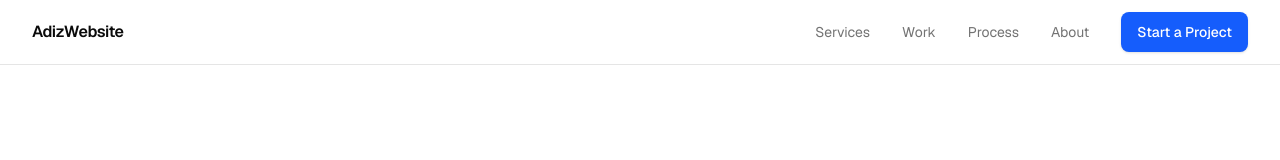
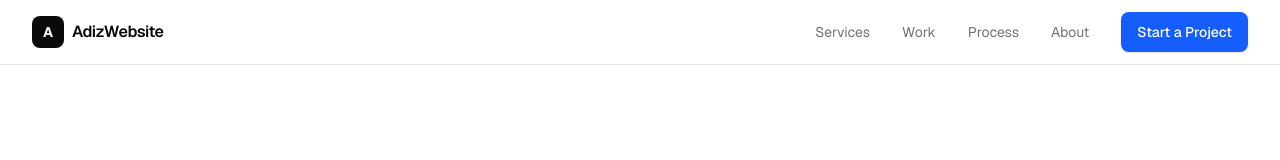
Before and after one commit to Dimasti1/adizwebsite, a Next.js app: page / in a window 1280 px wide. Shown: the top 160 px of the page. Built offline with nearby package versions, Linux system fonts and the light colour scheme.

Commit message:
add technical SEO foundation

```diff
--- a/src/app/layout.tsx
+++ b/src/app/layout.tsx
@@ -2,6 +2,7 @@ import type { Metadata } from "next";
 import { Geist, Geist_Mono } from "next/font/google";
 import "./globals.css";
 import { Footer } from "@/components/layout/footer";
+import { siteConfig } from "@/config/site";
 
 const geistSans = Geist({
   variable: "--font-sans",
@@ -18,10 +19,9 @@ export const metadata: Metadata = {
     default: "AdizWebsite — Website Profesional untuk Kontraktor",
     template: "%s | AdizWebsite",
   },
-  description:
-    "AdizWebsite membantu kontraktor membangun website profesional untuk meningkatkan kepercayaan dan mendapatkan lebih banyak calon klien.",
+  description: siteConfig.description,
 
-  applicationName: "AdizWebsite",
+  applicationName: siteConfig.name,
 
   keywords: [
     "jasa website",
@@ -33,17 +33,16 @@ export const metadata: Metadata = {
 
   authors: [
     {
-      name: "AdizWebsite",
+      name: siteConfig.name,
     },
   ],
 
-  creator: "AdizWebsite",
+  creator: siteConfig.name,
 
   openGraph: {
     title: "AdizWebsite — Website Profesional untuk Bisnis",
-    description:
-      "AdizWebsite membantu bisnis membangun website profesional, terpercaya, dan dirancang untuk mengubah pengunjung menjadi calon pelanggan.",
-    siteName: "AdizWebsite",
+    description: siteConfig.description,
+    siteName: siteConfig.name,
     locale: "id_ID",
     type: "website",
   },
@@ -51,8 +50,7 @@ export const metadata: Metadata = {
   twitter: {
     card: "summary_large_image",
     title: "AdizWebsite — Website Profesional untuk Bisnis",
-    description:
-      "AdizWebsite membantu bisnis membangun website profesional, terpercaya, dan dirancang untuk mengubah pengunjung menjadi calon pelanggan.",
+    description: siteConfig.description,
   },
 };
 
--- /dev/null
+++ b/src/app/robots.ts
@@ -0,0 +1,13 @@
+import type { MetadataRoute } from "next";
+
+import { siteConfig } from "@/config/site";
+
+export default function robots(): MetadataRoute.Robots {
+  return {
+    rules: {
+      userAgent: "*",
+      allow: "/",
+    },
+    sitemap: `${siteConfig.url}/sitemap.xml`,
+  };
+}
--- /dev/null
+++ b/src/app/sitemap.ts
@@ -0,0 +1,14 @@
+import type { MetadataRoute } from "next";
+
+import { siteConfig } from "@/config/site";
+
+export default function sitemap(): MetadataRoute.Sitemap {
+  return [
+    {
+      url: siteConfig.url,
+      lastModified: new Date(),
+      changeFrequency: "monthly",
+      priority: 1,
+    },
+  ];
+}
--- a/src/components/layout/footer.tsx
+++ b/src/components/layout/footer.tsx
@@ -1,6 +1,7 @@
 import Link from "next/link";
 
 import { Container } from "@/components/layout/container";
+import { Logo } from "./logo";
 
 const navigation = [
   { label: "Work", href: "#work" },
@@ -15,12 +16,7 @@ export function Footer() {
       <Container>
         <div className="flex flex-col gap-10 py-12 sm:py-16 md:flex-row md:items-start md:justify-between">
           <div className="max-w-sm">
-            <Link
-              href="/"
-              className="text-lg font-semibold tracking-tight"
-            >
-              AdizWebsite
-            </Link>
+            <Logo />
 
             <p className="mt-3 text-sm leading-6 text-muted-foreground">
               Website profesional untuk membantu bisnis membangun kehadiran
--- /dev/null
+++ b/src/components/layout/logo.tsx
@@ -0,0 +1,22 @@
+import Link from "next/link";
+
+export function Logo() {
+  return (
+    <Link
+      href="/"
+      className="inline-flex items-center gap-2"
+      aria-label="AdizWebsite - Beranda"
+    >
+      <span
+        aria-hidden="true"
+        className="flex size-8 items-center justify-center rounded-md bg-foreground text-sm font-bold text-background"
+      >
+        A
+      </span>
+
+      <span className="font-semibold tracking-tight">
+        AdizWebsite
+      </span>
+    </Link>
+  );
+}
--- a/src/components/layout/navbar.tsx
+++ b/src/components/layout/navbar.tsx
@@ -2,6 +2,7 @@ import Link from "next/link";
 
 import { Container } from "@/components/layout/container";
 import { MobileMenu } from "./mobile-menu";
+import { Logo } from "./logo";
 
 const navigation = [
   { label: "Services", href: "#services" },
@@ -15,13 +16,7 @@ export function Navbar() {
     <header className="sticky top-0 z-50 border-b bg-background/95 backdrop-blur">
       <Container>
         <nav className="flex h-16 items-center justify-between">
-          <Link
-            href="/"
-            className="font-semibold tracking-tight"
-            aria-label="AdizWebsite - Beranda"
-          >
-            AdizWebsite
-          </Link>
+          <Logo />
 
           <div className="hidden items-center gap-8 md:flex">
             {navigation.map((item) => (
--- /dev/null
+++ b/src/config/site.ts
@@ -0,0 +1,6 @@
+export const siteConfig = {
+    name: "AdizWebsite",
+    description:
+      "AdizWebsite membantu bisnis membangun website profesional, terpercaya, dan dirancang untuk mengubah pengunjung menjadi calon pelanggan.",
+    url: "https://example.com",
+  };
```
